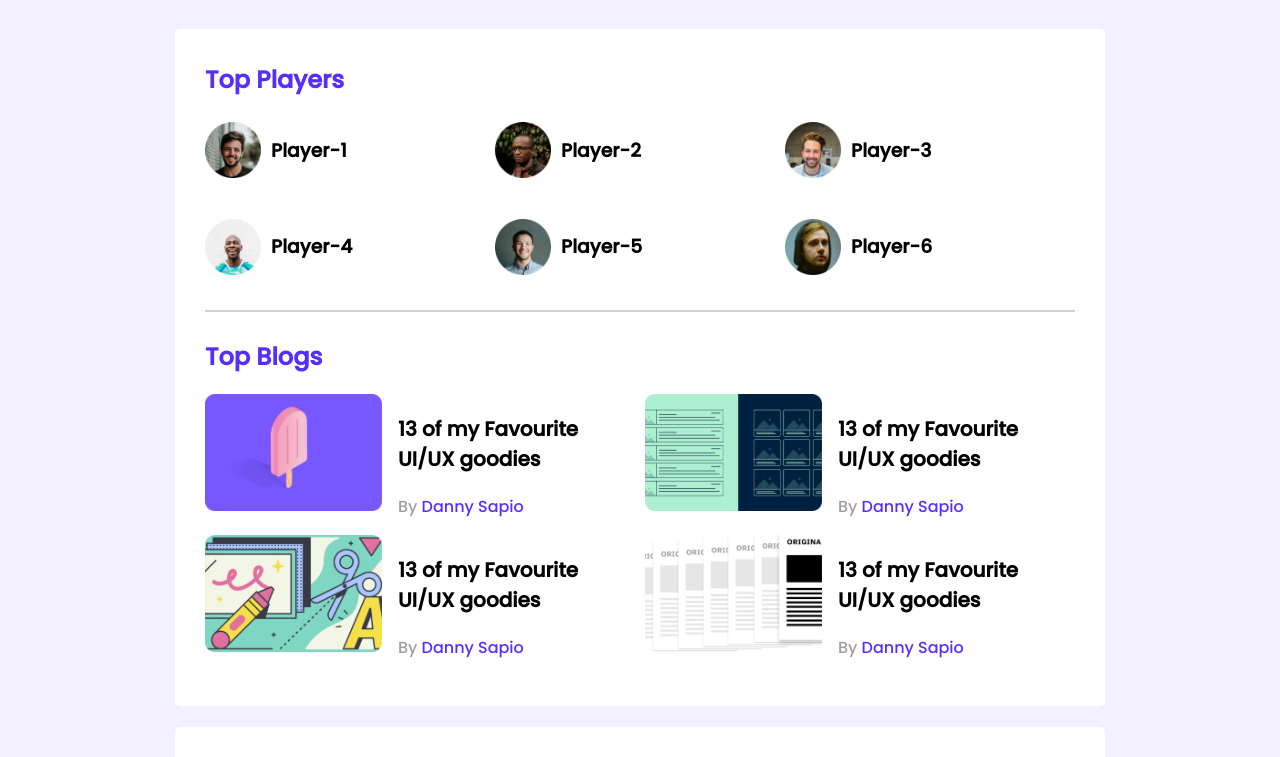
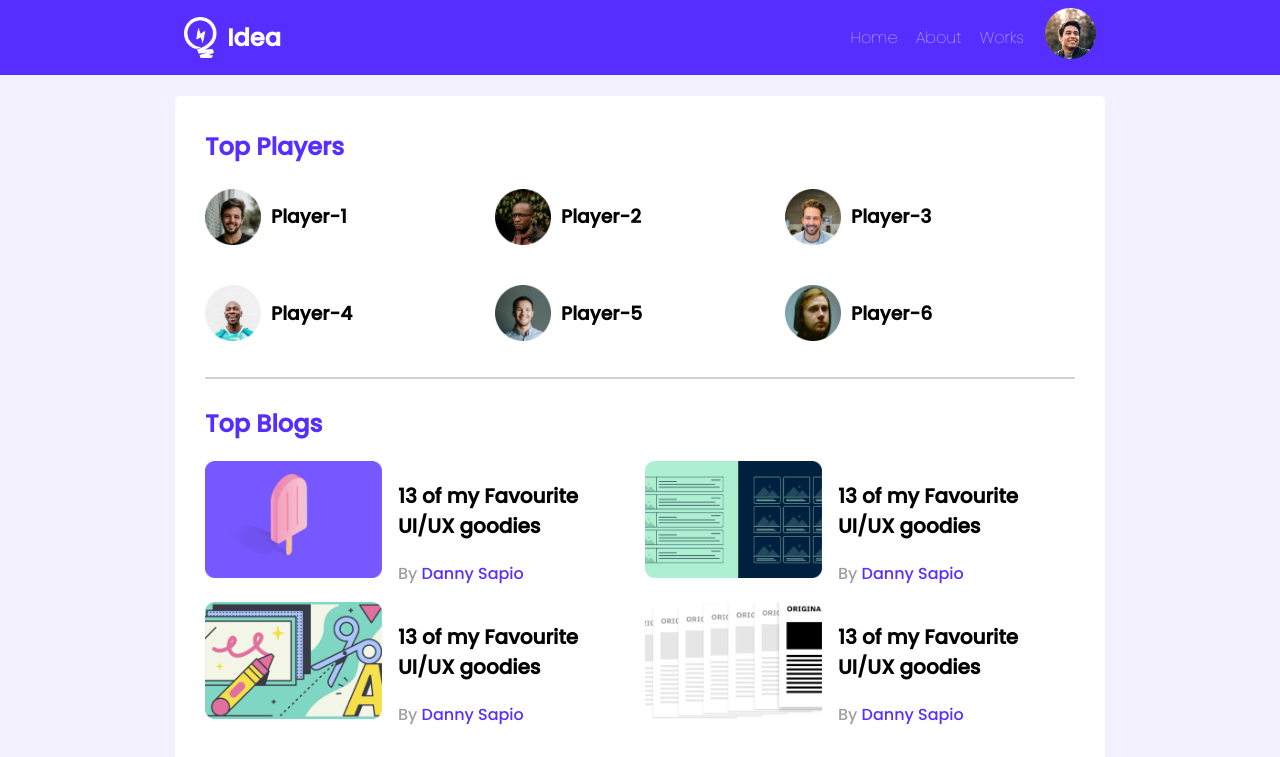
Before and after one commit to likhon15/leader-board-css3, a plain HTML site: page index.html in a window 1280 px wide. Shown: the top 757 px of the page. Drawn offline with Linux system fonts and the light colour scheme.

Commit message:
added new

```diff
--- a/index.html
+++ b/index.html
@@ -10,6 +10,25 @@
 </head>
 <body>
          <header>
+
+            <div class="nav-div">
+               <div class="navv">
+                     <span>
+                        <img  class="img-div" src="images/icons/logo.png" alt="">
+                        <h2>Idea</h2>
+                     </span>
+               </div>
+               <div class="navvv">
+                  <div>
+                     <a href="">Home</a>
+                     <a href="">About</a>
+                     <a href="">Works</a>
+                  </div>
+                  <div>
+                     <img src="images/icons/profile.png" alt="">
+                  </div>
+               </div>
+            </div>
 
          </header>
          <main>
--- a/style/style.css
+++ b/style/style.css
@@ -1,3 +1,4 @@
+@import url('https://fonts.googleapis.com/css2?family=Poppins:wght@100;500&display=swap');
 @import url('https://fonts.googleapis.com/css2?family=Poppins:wght@500&display=swap');
 
 .players{
@@ -71,9 +72,67 @@ main{
   font-size: 20px;
 }
 
+
+h2{
+  color: white;
+  font-weight: 700;
+}
+
 .blog-author{
   color: #9F9F9F;
 }
+
+
+.img-nav img{
+  width: 7%;
+}
+
+.nav-div a{
+  color: white;
+  font-family: 'Poppins', sans-serif;
+  font-weight: 350;
+  text-decoration: none;
+  padding: 7px;
+}
+
+.navv span{
+    display: flex;
+    align-items: center;
+}
+
+.navv img{
+  margin-right: 10px;
+}
+
+body{
+  margin: 0px;
+  padding: 0px;
+}
+.navv img{
+  width: 7%;
+}
+
+
+
+.navv{
+  align-items: center;
+}
+
+.nav-div{
+  display: flex;
+  background-color: #562EFF;
+  justify-content: space-evenly;
+}
+
+.navvv{
+  display: flex;
+  align-items: center;
+}
+
+.navvv img{
+  margin-left: 14px;
+}
+
 
 .blog-author a{
   text-decoration: none;
```
